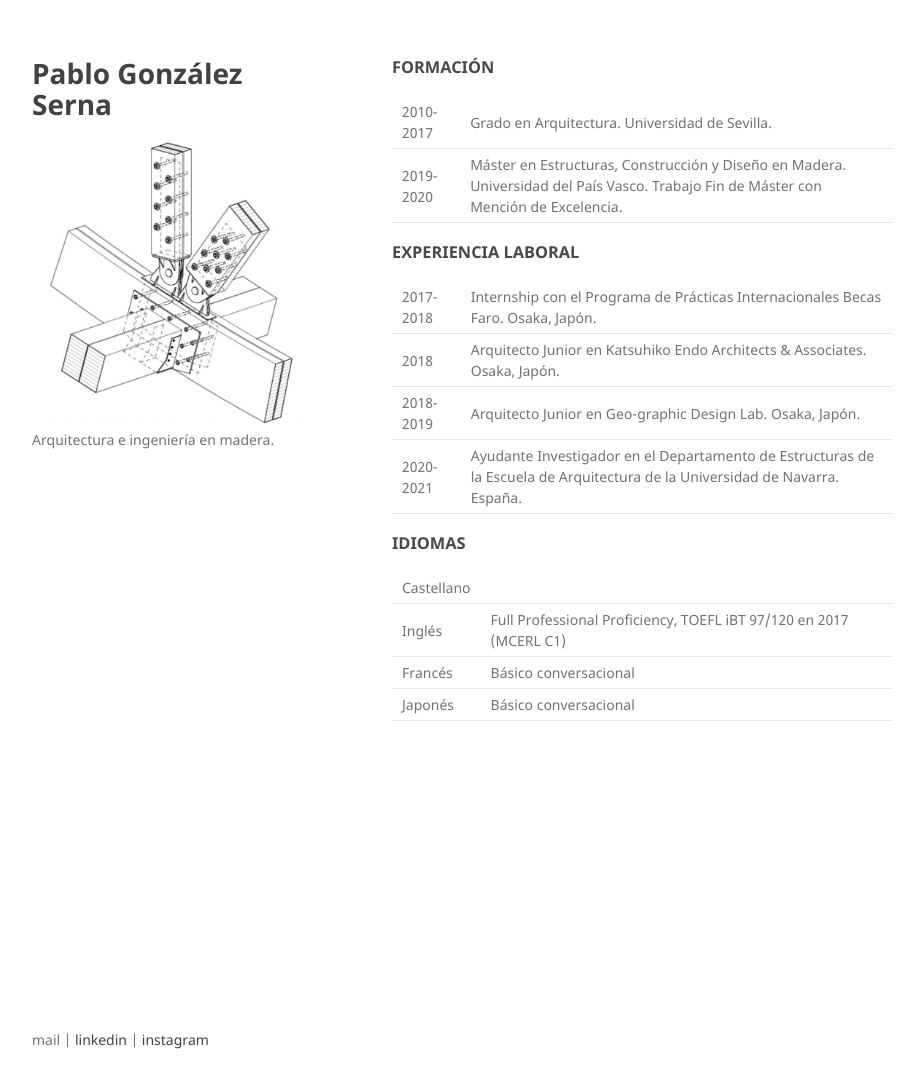
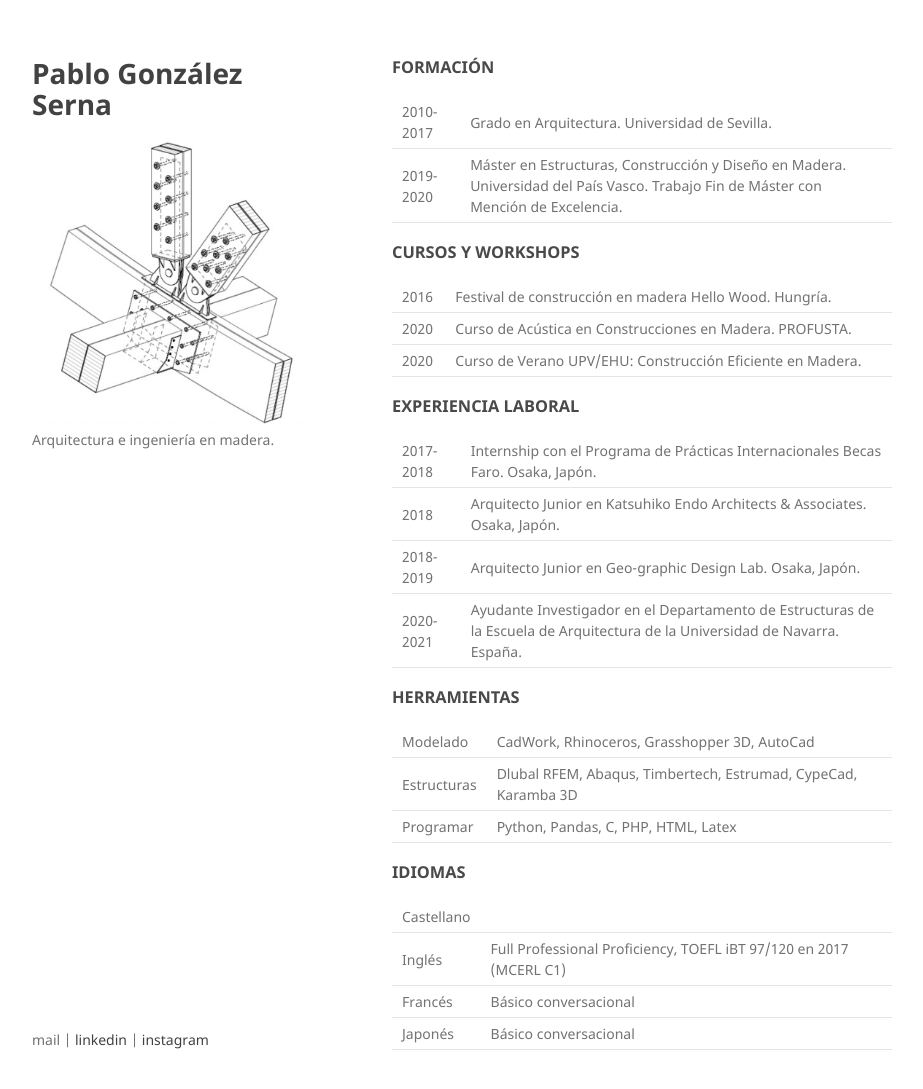
Before and after one commit to parametropic/webtest2, a Jekyll site: the page built from cv.md, in a window 1280 px wide and 1120 px high. Shown: the top 1089 px of the window, without its empty margins (178-1101 px from the left). Built offline with Jekyll 4.4.1, drawn with Linux system fonts in a browser that asks for light colours; our own code applies the rules of GitHub Pages for plain Markdown files.

Commit message:
Update cv.md

```diff
--- a/cv.md
+++ b/cv.md
@@ -1,18 +1,30 @@
 ### FORMACIÓN
 
-2010-2017 | Grado en Arquitectura. Universidad de Sevilla.
-2019-2020 | Máster en Estructuras, Construcción y Diseño en Madera. Universidad del País Vasco. Trabajo Fin de Máster con Mención de Excelencia.
+2010-2017  | Grado en Arquitectura. Universidad de Sevilla.
+2019-2020  | Máster en Estructuras, Construcción y Diseño en Madera. Universidad del País Vasco. Trabajo Fin de Máster con Mención de Excelencia.
+
+### CURSOS Y WORKSHOPS
+
+2016       | Festival de construcción en madera Hello Wood. Hungría.
+2020       | Curso de Acústica en Construcciones en Madera. PROFUSTA.
+2020       | Curso de Verano UPV/EHU: Construcción Eficiente en Madera.
 
 ### EXPERIENCIA LABORAL
 
-2017-2018 | Internship con el Programa de Prácticas Internacionales Becas Faro. Osaka, Japón.
-2018      | Arquitecto Junior en Katsuhiko Endo Architects & Associates. Osaka, Japón.
-2018-2019 | Arquitecto Junior en Geo-graphic Design Lab. Osaka, Japón.
-2020-2021 | Ayudante Investigador en el Departamento de Estructuras de la Escuela de Arquitectura de la Universidad de Navarra. España.
+2017-2018  | Internship con el Programa de Prácticas Internacionales Becas Faro. Osaka, Japón.
+2018       | Arquitecto Junior en Katsuhiko Endo Architects & Associates. Osaka, Japón.
+2018-2019  | Arquitecto Junior en Geo-graphic Design Lab. Osaka, Japón.
+2020-2021  | Ayudante Investigador en el Departamento de Estructuras de la Escuela de Arquitectura de la Universidad de Navarra. España.
+
+### HERRAMIENTAS
+
+Modelado   | CadWork, Rhinoceros, Grasshopper 3D, AutoCad
+Estructuras| Dlubal RFEM, Abaqus, Timbertech, Estrumad, CypeCad, Karamba 3D
+Programar  | Python, Pandas, C, PHP, HTML, Latex
 
 ### IDIOMAS
 
-Castellano|
-Inglés    | Full Professional Proficiency, TOEFL iBT 97/120 en 2017 (MCERL C1)
-Francés   | Básico conversacional
-Japonés   | Básico conversacional
+Castellano |
+Inglés     | Full Professional Proficiency, TOEFL iBT 97/120 en 2017 (MCERL C1)
+Francés    | Básico conversacional
+Japonés    | Básico conversacional
```
